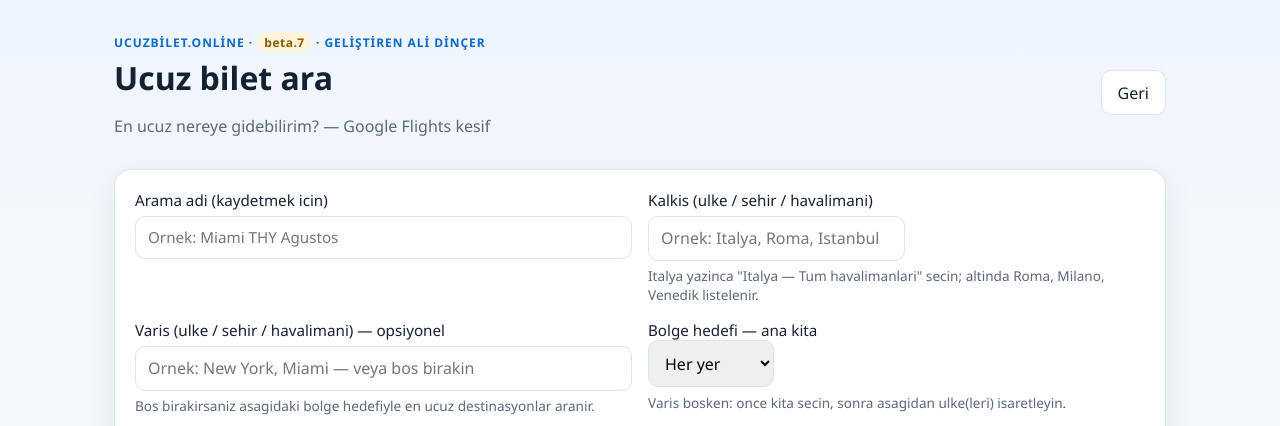
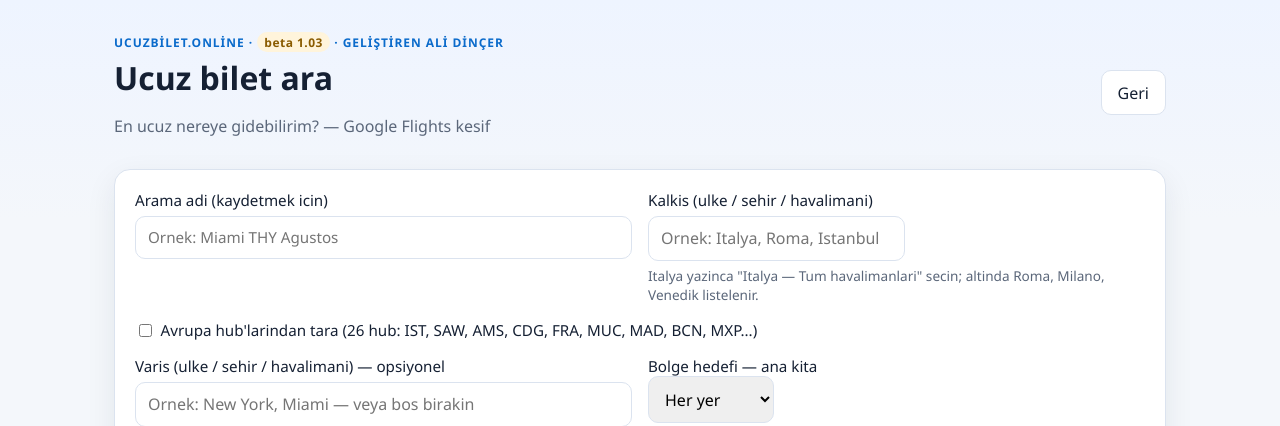
Before and after one commit to alid67-git/ucuzbilet.online, a FastAPI app: page /search in a window 1280 px wide. Shown: the top 426 px of the page. Run offline with FastAPI, Linux system fonts and the light colour scheme.

Commit message:
Hub secimini kalkis alaninin altina tasi, versiyon semasini 1.0X'e gecir
- "Avrupa hub'larindan tara" checkbox'i artik kalkis havalimani
  alaninin hemen altinda; varis alanindan once (eski konumu anlamsizdi).
- Beta etiketi "beta.N" yerine "beta 1.0X" formatina gecti (BETA_MAJOR/
  BETA_BUILD), bu surumden itibaren 1.03.

```diff
--- a/app/main.py
+++ b/app/main.py
@@ -12,7 +12,7 @@ from app.flags import country_flag
 from app.offer_display import format_miles, route_display
 from app.regions import country_labels, load_continents, scope_label
 from app.models import AllianceFilter, DestinationScope, ExploreMode, ExploreSearchRequest
-from app.version import APP_VERSION, BETA_BUILD
+from app.version import APP_VERSION, BETA_BUILD, BETA_MAJOR
 from app.places import place_children, place_label, resolve_place, search_places
 from app.runner import run_search
 from app.storage import (
@@ -40,7 +40,7 @@ app = FastAPI(title="UcuzBilet Avcisi", version=APP_VERSION)
 app.mount("/static", StaticFiles(directory=str(BASE_DIR / "web" / "static")), name="static")
 templates.env.globals["app_version"] = APP_VERSION
 templates.env.globals["beta_build"] = BETA_BUILD
-templates.env.globals["beta_label"] = f"beta.{BETA_BUILD}"
+templates.env.globals["beta_label"] = f"beta {BETA_MAJOR}.{BETA_BUILD:02d}"
 
 
 def _default_dates() -> tuple[str, str, str]:
--- a/app/version.py
+++ b/app/version.py
@@ -1,2 +1,3 @@
 APP_VERSION = "0.4.0"
-BETA_BUILD = 7
+BETA_MAJOR = 1
+BETA_BUILD = 3
--- a/web/templates/form.html
+++ b/web/templates/form.html
@@ -55,6 +55,13 @@
         <p class="hint" id="origin-hub-note" hidden>Avrupa hub'lari otomatik kullanilir (IST, SAW, AMS, CDG, FRA, MUC, MAD, BCN, MXP...). Kalkis secmenize gerek yok.</p>
       </div>
 
+      <label class="checkbox full" id="hub-checkbox-field">
+        <input type="checkbox" name="use_european_hubs" id="use-european-hubs"
+          {% if search and (search.use_european_hubs or search.mode.value == 'hub_to_country') %}checked{% endif %}>
+        Avrupa hub'larindan tara (26 hub: IST, SAW, AMS, CDG, FRA, MUC, MAD, BCN, MXP...)
+      </label>
+      <p class="hint full" id="hub-hint" hidden>Hub: kalkis Avrupa hub'larindan olur. Bolge hedefi bagimsizdir — varis ulkelerini asagidan secebilirsiniz.</p>
+
 
 
       <div class="place-field full" id="destination-field">
@@ -83,14 +90,6 @@
         <p class="hint" id="country-selection-hint">Hic ulke secilmezse tum kita taranir.</p>
       </div>
 
-
-
-      <label class="checkbox full" id="hub-checkbox-field">
-        <input type="checkbox" name="use_european_hubs" id="use-european-hubs"
-          {% if search and (search.use_european_hubs or search.mode.value == 'hub_to_country') %}checked{% endif %}>
-        Avrupa hub'larindan tara (26 hub: IST, SAW, AMS, CDG, FRA, MUC, MAD, BCN, MXP...)
-      </label>
-      <p class="hint full" id="hub-hint" hidden>Hub: kalkis Avrupa hub'larindan olur. Bolge hedefi bagimsizdir — varis ulkelerini asagidan secebilirsiniz.</p>
 
       <label class="full">
         Arama modu
```
Also changed, not shown: README.md.
